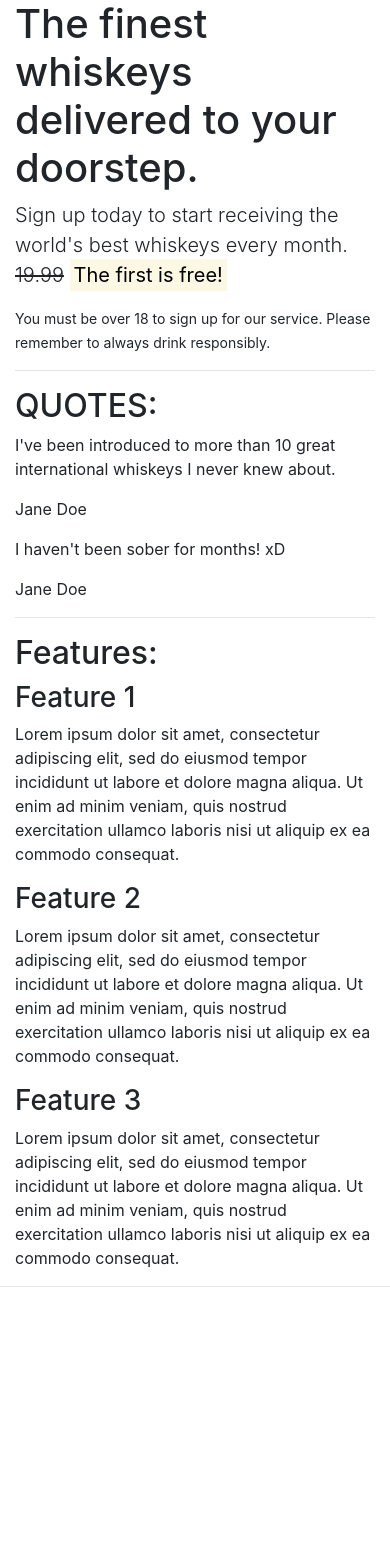
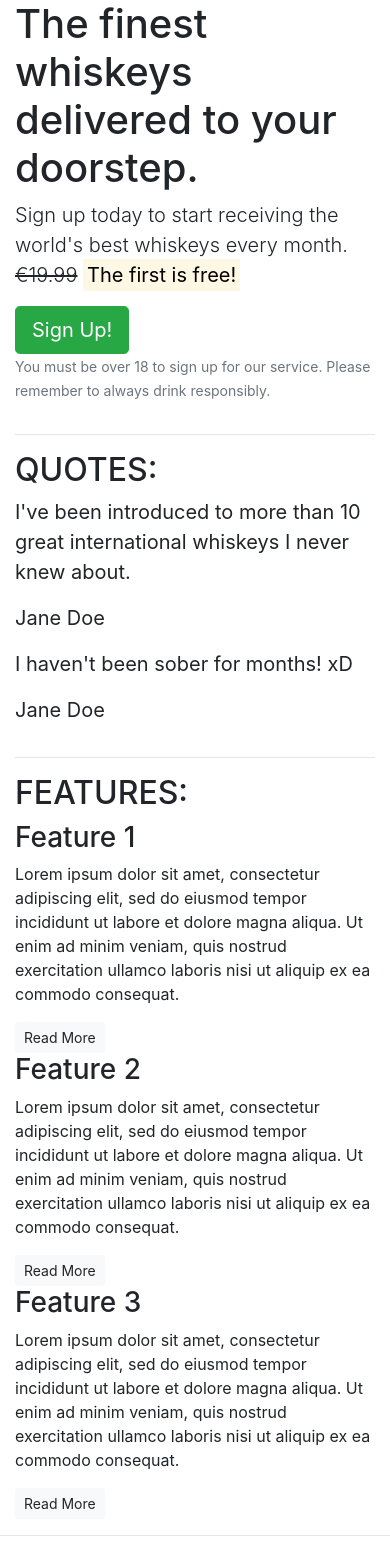
Before and after one commit to ryanoneill416/learning-bootstrap, a plain HTML site: page index.html in a window 390 px wide. Before the commit the page ends 1303 px from the top, so only its background shows below. Drawn offline with nearby package versions, Linux system fonts and the light colour scheme.

Commit message:
Implement responsive grid system for different device widths

```diff
--- a/index.html
+++ b/index.html
@@ -1,35 +1,57 @@
 <!DOCTYPE html>
 <html lang="en">
+
 <head>
     <meta charset="UTF-8">
     <meta http-equiv="X-UA-Compatible" content="IE=edge">
     <meta name="viewport" content="width=device-width, initial-scale=1.0">
     <title>Whiskey Drop | Taste A New Whiskey Every Month</title>
-    <link rel="stylesheet" href="https://cdn.jsdelivr.net/npm/bootstrap@4.6.1/dist/css/bootstrap.min.css" integrity="sha384-zCbKRCUGaJDkqS1kPbPd7TveP5iyJE0EjAuZQTgFLD2ylzuqKfdKlfG/eSrtxUkn" crossorigin="anonymous">
-    <script src="https://cdn.jsdelivr.net/npm/bootstrap@4.6.1/dist/js/bootstrap.bundle.min.js" integrity="sha384-fQybjgWLrvvRgtW6bFlB7jaZrFsaBXjsOMm/tB9LTS58ONXgqbR9W8oWht/amnpF" crossorigin="anonymous"></script>
+    <link rel="stylesheet" href="https://cdn.jsdelivr.net/npm/bootstrap@4.6.1/dist/css/bootstrap.min.css"
+        integrity="sha384-zCbKRCUGaJDkqS1kPbPd7TveP5iyJE0EjAuZQTgFLD2ylzuqKfdKlfG/eSrtxUkn" crossorigin="anonymous">
+    <script src="https://cdn.jsdelivr.net/npm/bootstrap@4.6.1/dist/js/bootstrap.bundle.min.js"
+        integrity="sha384-fQybjgWLrvvRgtW6bFlB7jaZrFsaBXjsOMm/tB9LTS58ONXgqbR9W8oWht/amnpF" crossorigin="anonymous">
+    </script>
 </head>
+
 <body>
     <article class="container">
         <!-- Callout -->
+        <div class="row">
+            <div class="col-12">
                 <section class="callout">
                     <h1>The finest whiskeys delivered to your doorstep.</h1>
                     <p class="lead">Sign up today to start receiving the world's best whiskeys every month.
-            <s>19.99</s> <strong><mark>The first is free!</mark></strong></p>
-            <p><small>You must be over 18 to sign up for our service. Please remember to always drink responsibly.</small></p>
+                        <s>€19.99</s> <strong><mark>The first is free!</mark></strong></p>
+                    <button class="btn btn-success btn-lg">Sign Up!</button>
+                    <p class="text-muted"><small>You must be over 18 to sign up for our service. Please remember to
+                            always
+                            drink responsibly.</small></p>
                 </section>
+            </div>
+        </div>
         <!-- /.callout -->
         <hr>
 
         <!-- Quotes -->
         <section class="quotes">
+            <div class="row">
+                <div class="col-12">
                     <h2 class="text-uppercase">Quotes:</h2>
-        <div class="quote">
+                </div>
+            </div>
+            <div class="row">
+                <div class="col-12 col-md-6">
+                    <blockquote class="blockquote">
                         <p>I've been introduced to more than 10 great international whiskeys I never knew about.</p>
                         <p>Jane Doe</p>
+                    </blockquote>
                 </div>
-        <div class="quote">
+                <div class="col-12 col-md-6">
+                    <blockquote class="blockquote">
                         <p>I haven't been sober for months! xD</p>
                         <p>Jane Doe</p>
+                    </blockquote>
+                </div>
             </div>
         </section>
         <!-- /.quotes -->
@@ -37,18 +59,45 @@
 
         <!-- Features -->
         <section class="features">
-            <h2>Features:</h2>
+            <div class="row">
+                <div class="col-12">
+                    <h2 class="text-uppercase">Features:</h2>
+                </div>
+            </div>
+            <div class="row">
+                <div class="col-12 col-md-6 col-lg-4">
                     <div class="feature">
                         <h3>Feature 1</h3>
-                <p>Lorem ipsum dolor sit amet, consectetur adipiscing elit, sed do eiusmod tempor incididunt ut labore et dolore magna aliqua. Ut enim ad minim veniam, quis nostrud exercitation ullamco laboris nisi ut aliquip ex ea commodo consequat.</p>
+                        <p>Lorem ipsum dolor sit amet, consectetur adipiscing elit, sed do eiusmod tempor incididunt ut
+                            labore
+                            et dolore magna aliqua. Ut enim ad minim veniam, quis nostrud exercitation ullamco laboris nisi
+                            ut
+                            aliquip ex ea commodo consequat.</p>
+                        <a class="btn btn-sm btn-light" href="">Read More</a>
                     </div>
+                </div>
+                <div class="col-12 col-md-6 col-lg-4">
                     <div class="feature">
                         <h3>Feature 2</h3>
-                <p>Lorem ipsum dolor sit amet, consectetur adipiscing elit, sed do eiusmod tempor incididunt ut labore et dolore magna aliqua. Ut enim ad minim veniam, quis nostrud exercitation ullamco laboris nisi ut aliquip ex ea commodo consequat.</p>
+                        <p>Lorem ipsum dolor sit amet, consectetur adipiscing elit, sed do eiusmod tempor incididunt ut
+                            labore
+                            et dolore magna aliqua. Ut enim ad minim veniam, quis nostrud exercitation ullamco laboris nisi
+                            ut
+                            aliquip ex ea commodo consequat.</p>
+                        <a class="btn btn-sm btn-light" href="">Read More</a>
                     </div>
+                </div>
+                <div class="col-12 d-md-none d-lg-block col-lg-4">
                     <div class="feature">
                         <h3>Feature 3</h3>
-                <p>Lorem ipsum dolor sit amet, consectetur adipiscing elit, sed do eiusmod tempor incididunt ut labore et dolore magna aliqua. Ut enim ad minim veniam, quis nostrud exercitation ullamco laboris nisi ut aliquip ex ea commodo consequat.</p>
+                        <p>Lorem ipsum dolor sit amet, consectetur adipiscing elit, sed do eiusmod tempor incididunt ut
+                            labore
+                            et dolore magna aliqua. Ut enim ad minim veniam, quis nostrud exercitation ullamco laboris nisi
+                            ut
+                            aliquip ex ea commodo consequat.</p>
+                        <a class="btn btn-sm btn-light" href="">Read More</a>
+                    </div>
+                </div>
             </div>
         </section>
         <!-- /.features -->
@@ -56,4 +105,5 @@
     </article>
     <hr>
 </body>
+
 </html>
```
Lines whose indentation alone changed are shown as unchanged.
